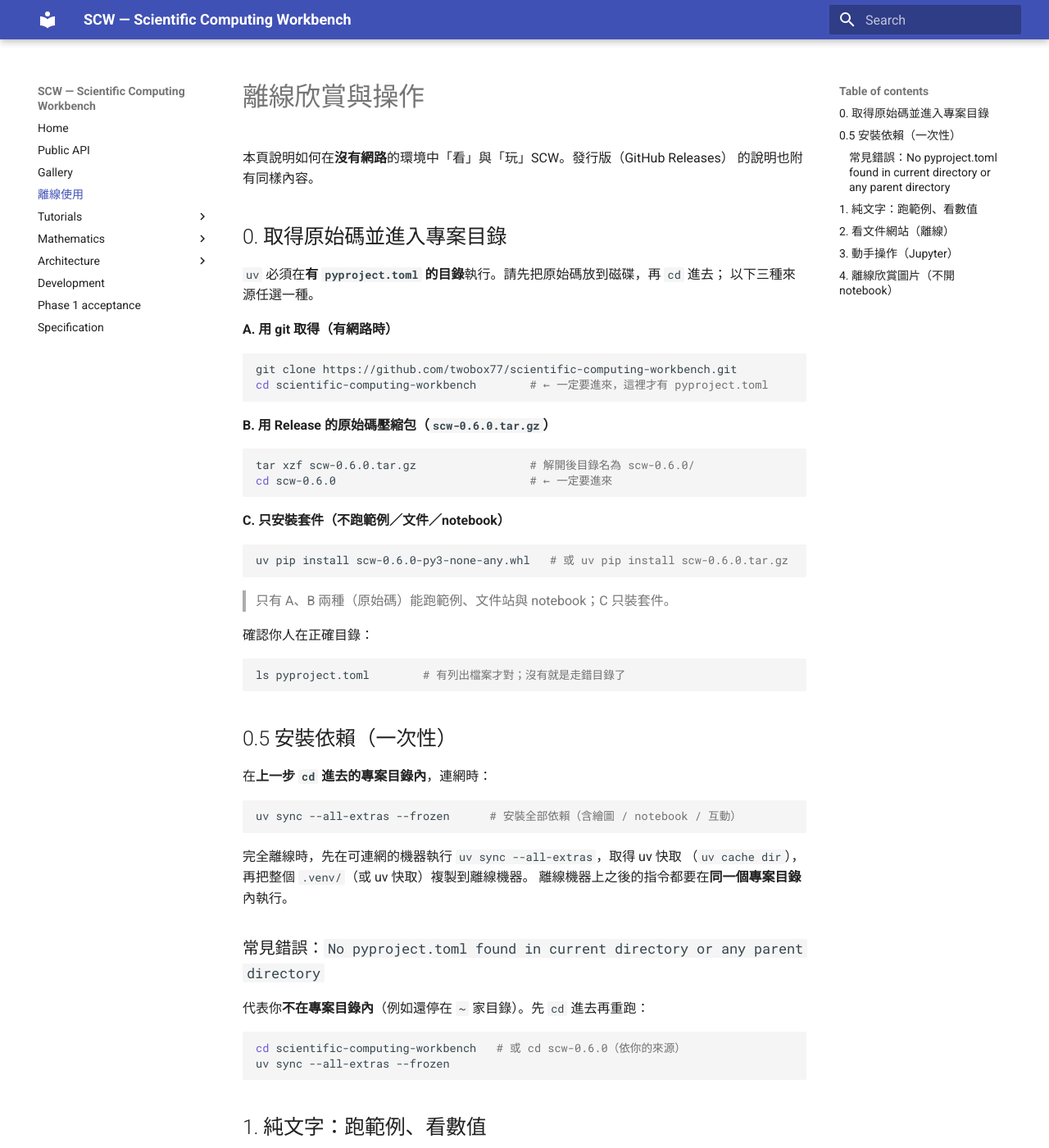
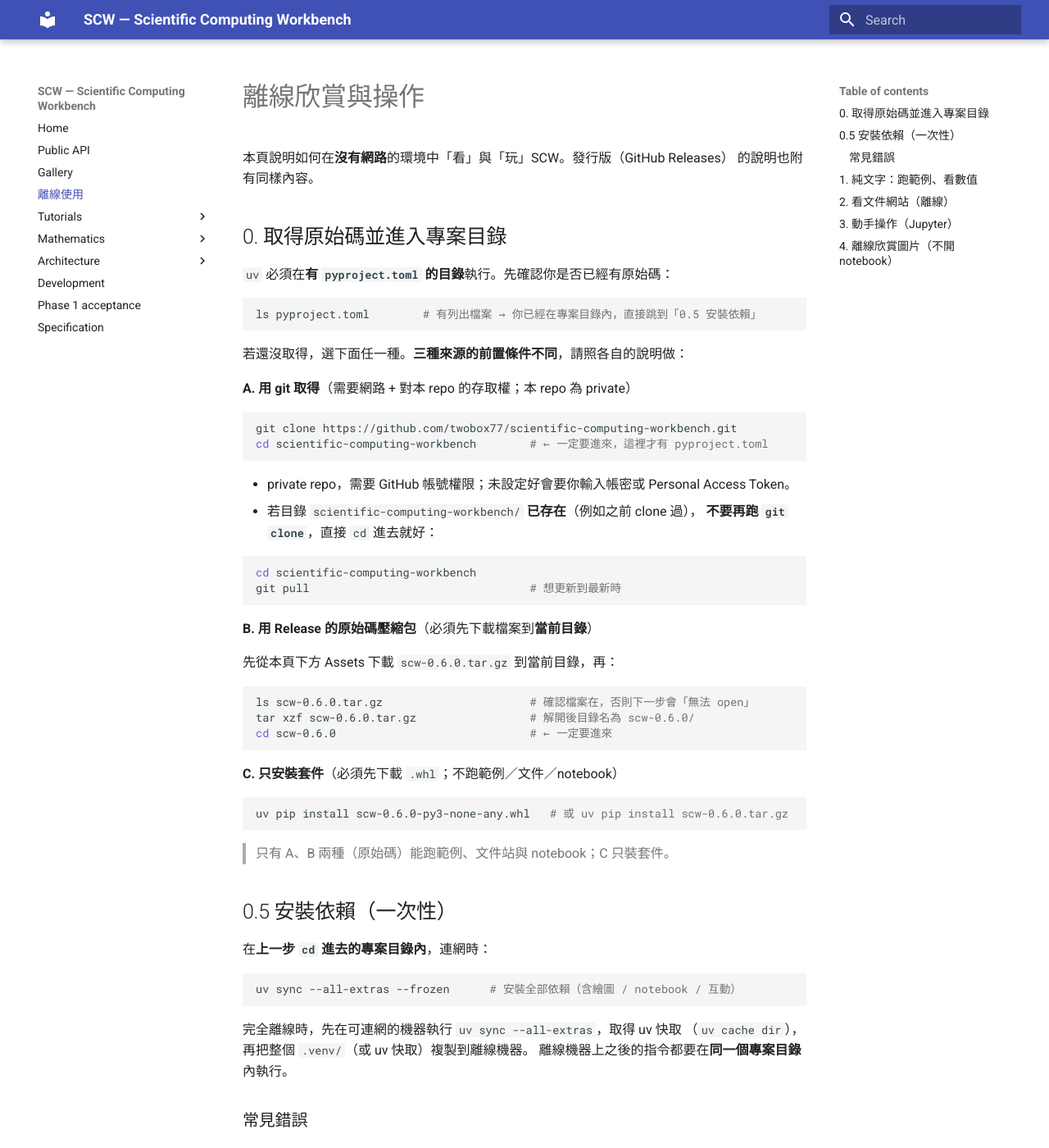
Before and after one commit to twobox77/scientific-computing-workbench, an MkDocs documentation site: the page built from docs/offline.md, in a window 1280 px wide and 1400 px high. Shown: the whole window at 82% size. Built offline with MkDocs 1.6.1 and Material for MkDocs 9.7.7, drawn with Linux system fonts in a browser that asks for light colours; some of the changed text lies outside the part shown.

Commit message:
docs(offline): spell out prerequisites for each source and add clone/tar errors
Two more failure modes surfaced from the field:

- `git clone` into an existing non-empty directory (`fatal: destination path
  ... already exists and is not an empty directory`).  The guide presented the
  three sources as if any one could be pasted in sequence, without noting the
  directory may already exist.  Add a "do you already have the source?" check
  up front and tell the reader to just `cd` in (and `git pull`) instead of
  re-cloning.
- `tar: Cannot open: No such file or directory` -- the tarball must be
  downloaded into the current directory first; the guide now says so and adds
  an `ls` pre-check.

Also note the repo is private (clone needs access) and list all three messages
under a "common errors" section.  Mirrored into the release notes.

Co-authored-by: openhands <openhands@all-hands.dev>

````diff
--- a/docs/offline.md
+++ b/docs/offline.md
@@ -5,36 +5,47 @@
 
 ## 0. 取得原始碼並進入專案目錄
 
-`uv` 必須在**有 `pyproject.toml` 的目錄**執行。請先把原始碼放到磁碟，再 `cd` 進去；
-以下三種來源任選一種。
+`uv` 必須在**有 `pyproject.toml` 的目錄**執行。先確認你是否已經有原始碼：
 
-**A. 用 git 取得（有網路時）**
+```bash
+ls pyproject.toml        # 有列出檔案 → 你已經在專案目錄內，直接跳到「0.5 安裝依賴」
+```
+
+若還沒取得，選下面任一種。**三種來源的前置條件不同**，請照各自的說明做：
+
+**A. 用 git 取得**（需要網路 + 對本 repo 的存取權；本 repo 為 private）
 
 ```bash
 git clone https://github.com/twobox77/scientific-computing-workbench.git
 cd scientific-computing-workbench        # ← 一定要進來，這裡才有 pyproject.toml
 ```
 
-**B. 用 Release 的原始碼壓縮包（`scw-0.6.0.tar.gz`）**
+- private repo，需要 GitHub 帳號權限；未設定好會要你輸入帳密或 Personal Access Token。
+- 若目錄 `scientific-computing-workbench/` **已存在**（例如之前 clone 過），
+  **不要再跑 `git clone`**，直接 `cd` 進去就好：
 
 ```bash
+cd scientific-computing-workbench
+git pull                                 # 想更新到最新時
+```
+
+**B. 用 Release 的原始碼壓縮包**（必須先下載檔案到**當前目錄**）
+
+先從本頁下方 Assets 下載 `scw-0.6.0.tar.gz` 到當前目錄，再：
+
+```bash
+ls scw-0.6.0.tar.gz                      # 確認檔案在，否則下一步會「無法 open」
 tar xzf scw-0.6.0.tar.gz                 # 解開後目錄名為 scw-0.6.0/
 cd scw-0.6.0                             # ← 一定要進來
 ```
 
-**C. 只安裝套件（不跑範例／文件／notebook）**
+**C. 只安裝套件**（必須先下載 `.whl`；不跑範例／文件／notebook）
 
 ```bash
 uv pip install scw-0.6.0-py3-none-any.whl   # 或 uv pip install scw-0.6.0.tar.gz
 ```
 
 > 只有 A、B 兩種（原始碼）能跑範例、文件站與 notebook；C 只裝套件。
-
-確認你人在正確目錄：
-
-```bash
-ls pyproject.toml        # 有列出檔案才對；沒有就是走錯目錄了
-```
 
 ## 0.5 安裝依賴（一次性）
 
@@ -48,14 +59,24 @@ uv sync --all-extras --frozen      # 安裝全部依賴（含繪圖 / notebook /
 （`uv cache dir`），再把整個 `.venv/`（或 uv 快取）複製到離線機器。
 離線機器上之後的指令都要在**同一個專案目錄**內執行。
 
-### 常見錯誤：`No pyproject.toml found in current directory or any parent directory`
+### 常見錯誤
 
-代表你**不在專案目錄內**（例如還停在 `~` 家目錄）。先 `cd` 進去再重跑：
+- `No pyproject.toml found in current directory or any parent directory`
+  → 你**不在專案目錄內**（例如還停在 `~`）。先 `cd` 進去再重跑：
 
-```bash
-cd scientific-computing-workbench   # 或 cd scw-0.6.0（依你的來源）
-uv sync --all-extras --frozen
-```
+  ```bash
+  cd scientific-computing-workbench   # 或 cd scw-0.6.0（依你的來源）
+  uv sync --all-extras --frozen
+  ```
+
+- `fatal: destination path 'scientific-computing-workbench' already exists and is not an empty directory`
+  （中文：目的地路徑已存在，並且不是一個空目錄）
+  → 目錄已存在，**不必再 clone**。直接 `cd scientific-computing-workbench`；
+  要更新就 `git pull`。想重新 clone 請先把舊目錄改名或刪除。
+
+- `tar (child): scw-0.6.0.tar.gz: Cannot open: No such file or directory`
+  （中文：無法 open：沒有此一檔案或目錄）
+  → 你還沒把壓縮包**下載到當前目錄**。先從 Release Assets 下載，或改用 git（A）。
 
 ## 1. 純文字：跑範例、看數值
 
````
